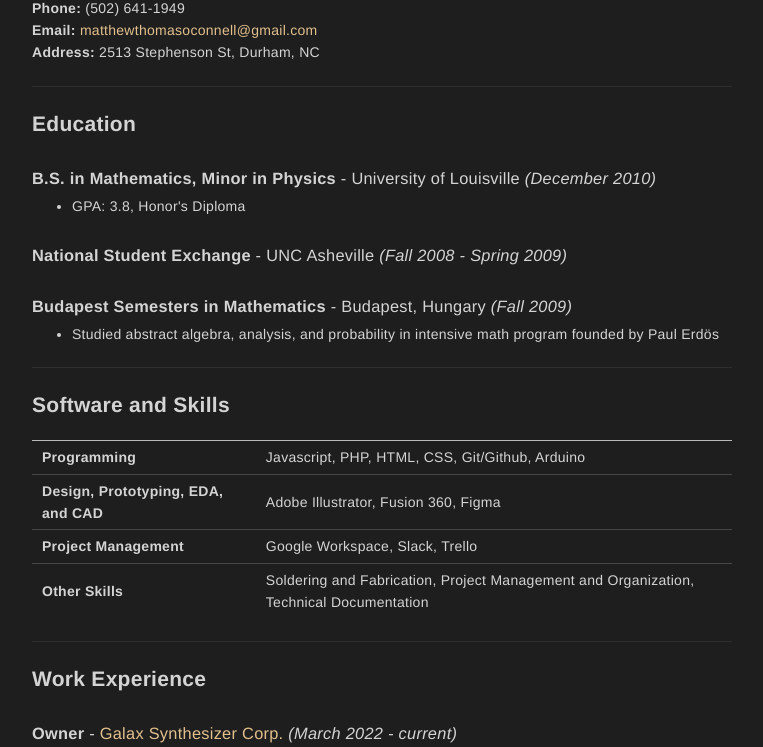
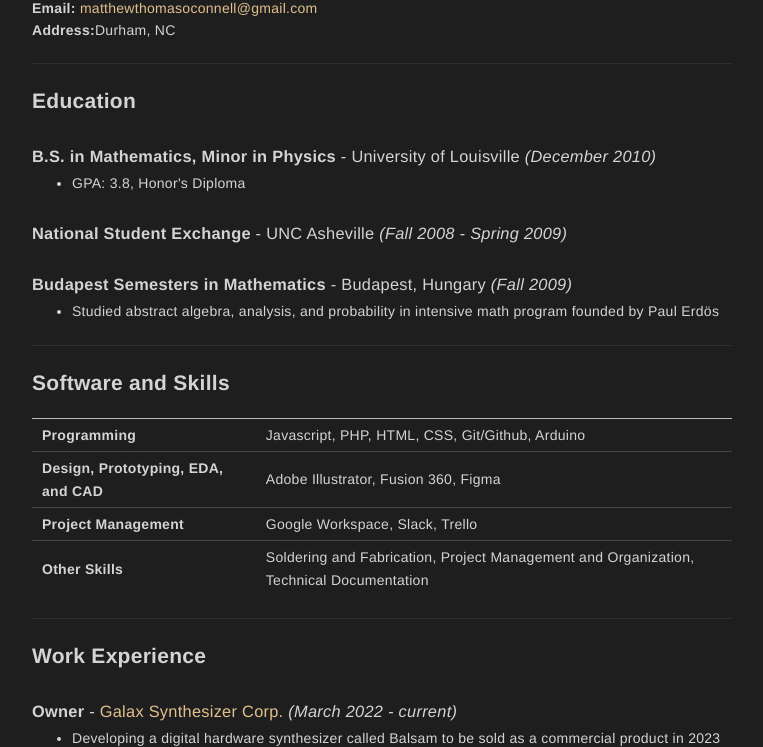
Before and after one commit to matthewthomasoconnell/matthewthomasoconnell.github.io, a plain HTML site: page index.html in a window 1280 px wide. Shown: the part 86-833 px from the top of the page, without its empty margins (258-1021 px from the left). Drawn offline with Linux system fonts and the light colour scheme.

Commit message:
Update index.html

```diff
--- a/index.html
+++ b/index.html
@@ -996,9 +996,9 @@ body {
     <body class="vscode-body vscode-dark">
         <div class="center-container">
         <h1 data-line="0" class="code-line" dir="auto" id="matthew-oconnell" tabindex="-1">Matthew O'Connell</h1>
-<p data-line="1" class="code-line" dir="auto"><strong>Phone:</strong> (502) 641-1949<br>
+<p data-line="1" class="code-line" dir="auto">
 <strong>Email:</strong> <a target="_blank" href="mailto:matthewthomasoconnell@gmail.com" data-href="mailto:matthewthomasoconnell@gmail.com">matthewthomasoconnell@gmail.com</a><br>
-<strong>Address:</strong> 2513 Stephenson St, Durham, NC</p>
+<strong>Address:</strong>Durham, NC</p>
 <hr data-line="5" class="code-line" dir="auto">
 <h2 data-line="7" class="code-line" dir="auto" id="education" tabindex="-1">Education</h2>
 <h3 data-line="8" class="code-line" dir="auto" id="bs-in-mathematics-minor-in-physics-december-2010" tabindex="-1"><strong>B.S. in Mathematics, Minor in Physics</strong> - University of Louisville <em>(December 2010)</em></h3>
```
